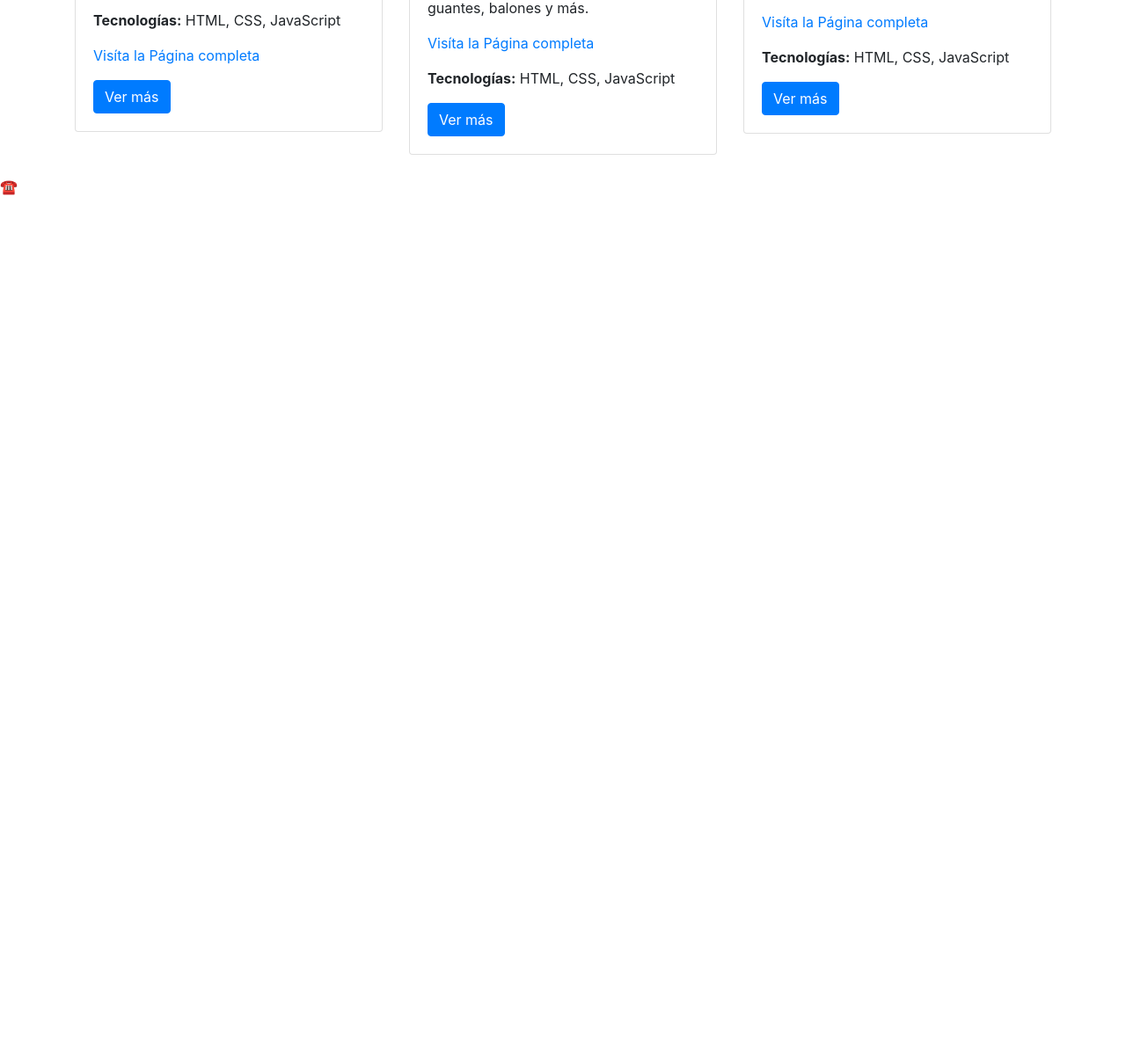
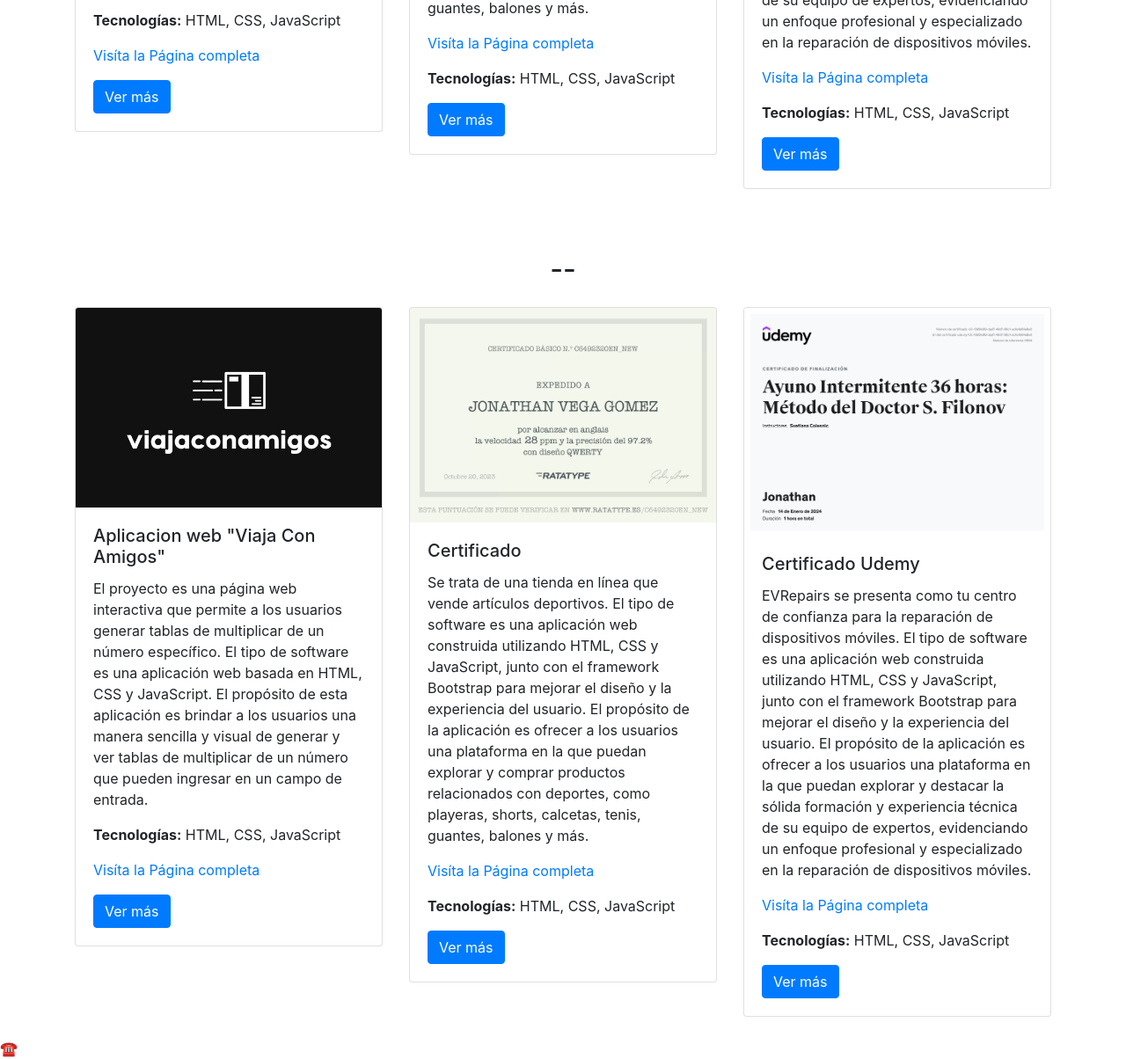
Before and after one commit to JonaVeg/JonaVeg-1.github.io, a plain HTML site: page portafolio.html in a window 1280 px wide. Shown: the part 1743-2947 px from the top of the page at 88% size. Before the commit the page ends 1967 px from the top, so only its background shows below. Drawn offline with nearby package versions, Linux system fonts and the light colour scheme.

Commit message:
Funcionesportafolio.JVG

```diff
--- a/portafolio.html
+++ b/portafolio.html
@@ -142,7 +142,7 @@
       <div class="card">
         <img src="imagenes/Jonathan Vega.jpg" class="card-img-top" alt="Proyecto 4" data-toggle="modal" data-target="#modal4">
         <div class="card-body">
-          <h5 class="card-title">Tablas de multiplicar</h5>
+          <h5 class="card-title">Certificado de Develoteca</h5>
           <p class="card-text">El proyecto es una página web interactiva que permite a los usuarios generar tablas de multiplicar de un número específico.
             El tipo de software es una aplicación web basada en HTML, CSS y JavaScript. El propósito de esta aplicación es brindar a los usuarios una manera sencilla y visual de generar y ver tablas de
             multiplicar de un número que pueden ingresar en un campo de entrada.
@@ -171,9 +171,9 @@
 
     <div class="col-md-4 mb-4">
       <div class="card">
-        <img src="imagenes/Evrepa.png" class="card-img-top" alt="Proyecto 6" data-toggle="modal" data-target="#modal6">
+        <img src="imagenes/Udemy.jpg" class="card-img-top" alt="Proyecto 6" data-toggle="modal" data-target="#modal6">
         <div class="card-body">
-          <h5 class="card-title">Página EVRepairs</h5>
+          <h5 class="card-title">Certificado Udemy</h5>
           <p class="card-text">EVRepairs se presenta como tu centro de confianza para la reparación de dispositivos móviles.
             El tipo de software es una aplicación web construida utilizando HTML, CSS y JavaScript,
             junto con el framework Bootstrap para mejorar el diseño y la experiencia del usuario. El propósito de la aplicación es ofrecer a los usuarios una
@@ -213,14 +213,98 @@
   <div class="modal-dialog modal-dialog-centered modal-lg">
     <div class="modal-content">
       <div class="modal-body">
-        <img src="imagenes/Evrepa.png" class="img-fluid" alt="Proyecto 6">
+        <img src="imagenes/Udemy.jpg" class="img-fluid" alt="Proyecto 6">
       </div>
     </div>
   </div>
 </div>
 
+<!-- Tercera seccion de portafolio-->
+<section id="portfolio" class="container mt-5">
+  <h2 class="text-center mb-4">--</h2>
+
+  <div class="row">
+    <div class="col-md-4 mb-4">
+      <div class="card">
+        <img src="imagenes/Viaja.png" class="card-img-top" alt="Proyecto 7" data-toggle="modal" data-target="#modal7">
+        <div class="card-body">
+          <h5 class="card-title">Aplicacion web "Viaja Con Amigos"</h5>
+          <p class="card-text">El proyecto es una página web interactiva que permite a los usuarios generar tablas de multiplicar de un número específico.
+            El tipo de software es una aplicación web basada en HTML, CSS y JavaScript. El propósito de esta aplicación es brindar a los usuarios una manera sencilla y visual de generar y ver tablas de
+            multiplicar de un número que pueden ingresar en un campo de entrada.
+            <p class="card-text"><strong>Tecnologías:</strong> HTML, CSS, JavaScript</p>
+            <p><a href="https://helpful-gaufre-b11445.netlify.app/">Visíta la Página completa</a></p>
+          <a href="#" class="btn btn-primary" data-toggle="modal" data-target="#modal7">Ver más</a>
+        </div>
+      </div>
+    </div>
+
+    <div class="col-md-4 mb-4">
+      <div class="card">
+        <img src="imagenes/certif.jpg" class="card-img-top" alt="Proyecto 8" data-toggle="modal" data-target="#modal8">
+        <div class="card-body">
+          <h5 class="card-title">Certificado </h5>
+          <p class="card-text">Se trata de una tienda en línea que vende artículos deportivos.
+            El tipo de software es una aplicación web construida utilizando HTML, CSS y JavaScript,
+            junto con el framework Bootstrap para mejorar el diseño y la experiencia del usuario. El propósito de la aplicación es ofrecer a los usuarios una
+            plataforma en la que puedan explorar y comprar productos relacionados con deportes, como playeras, shorts, calcetas, tenis, guantes, balones y más.</p>
+            <p><a href="https://www.ratatype.es/u6492320/certificate/en_new/">Visíta la Página completa</a></p>
+          <p class="card-text"><strong>Tecnologías:</strong> HTML, CSS, JavaScript </p>
+          <a href="#" class="btn btn-primary" data-toggle="modal" data-target="#modal8">Ver más</a>
+        </div>
+      </div>
+    </div>
+
+    <div class="col-md-4 mb-4">
+      <div class="card">
+        <img src="imagenes/Udemy.jpg" class="card-img-top" alt="Proyecto 9" data-toggle="modal" data-target="#modal9">
+        <div class="card-body">
+          <h5 class="card-title">Certificado Udemy</h5>
+          <p class="card-text">EVRepairs se presenta como tu centro de confianza para la reparación de dispositivos móviles.
+            El tipo de software es una aplicación web construida utilizando HTML, CSS y JavaScript,
+            junto con el framework Bootstrap para mejorar el diseño y la experiencia del usuario. El propósito de la aplicación es ofrecer a los usuarios una
+            plataforma en la que puedan explorar y destacar la sólida formación y experiencia técnica de su equipo de expertos, evidenciando un enfoque profesional y
+            especializado en la reparación de dispositivos móviles.</p>
+            <p><a href="https://dashing-beignet-f26b23.netlify.app/">Visíta la Página completa</a></p>
+          <p class="card-text"><strong>Tecnologías:</strong> HTML, CSS, JavaScript </p>
+          <a href="#" class="btn btn-primary" data-toggle="modal" data-target="#modal9">Ver más</a>
+        </div>
+      </div>
+    </div>
+  </div>
+</section>
 
 
+<!-- Modales para las imágenes 3parte -->
+<div class="modal fade" id="modal7" tabindex="-1" role="dialog" aria-labelledby="modal7Label" aria-hidden="true">
+  <div class="modal-dialog modal-dialog-centered modal-lg">
+    <div class="modal-content">
+      <div class="modal-body">
+        <img src="imagenes/Viaja.png" class="img-fluid" alt="Proyecto 7">
+      </div>
+    </div>
+  </div>
+</div>
+
+<div class="modal fade" id="modal8" tabindex="-1" role="dialog" aria-labelledby="modal8Label" aria-hidden="true">
+  <div class="modal-dialog modal-dialog-centered modal-lg">
+    <div class="modal-content">
+      <div class="modal-body">
+        <img src="imagenes/certif.jpg" class="img-fluid" alt="Proyecto 8">
+      </div>
+    </div>
+  </div>
+</div>
+
+<div class="modal fade" id="modal9" tabindex="-1" role="dialog" aria-labelledby="modal9Label" aria-hidden="true">
+  <div class="modal-dialog modal-dialog-centered modal-lg">
+    <div class="modal-content">
+      <div class="modal-body">
+        <img src="imagenes/Udemy.jpg" class="img-fluid" alt="Proyecto 9">
+      </div>
+    </div>
+  </div>
+</div>
 
 
 <div id="phoneIcon" onclick="realizarLlamada()">
```
Also changed, not shown: imagenes/Udemy.jpg (added), imagenes/Viaja.png (added), 1 other file.
